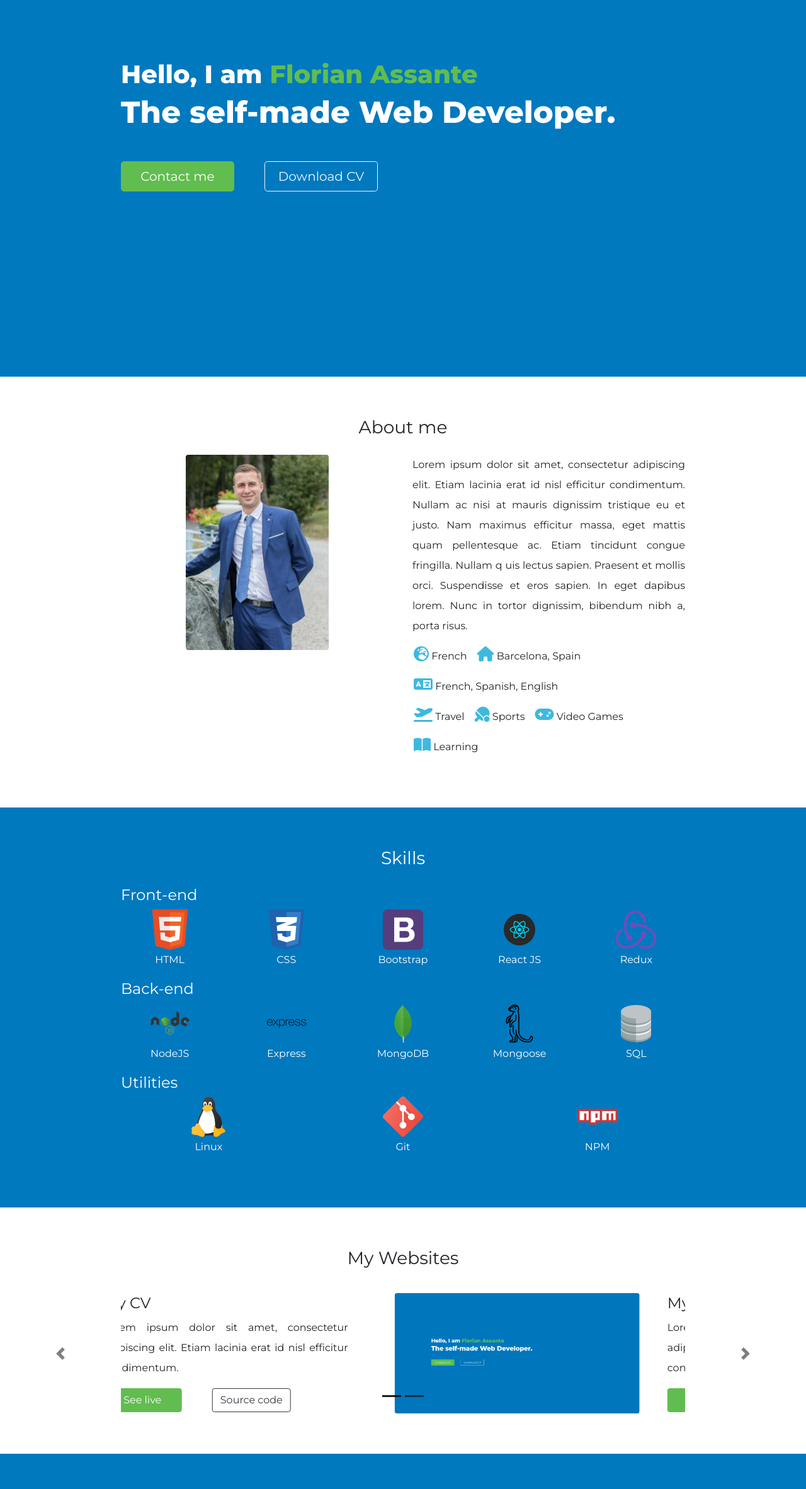
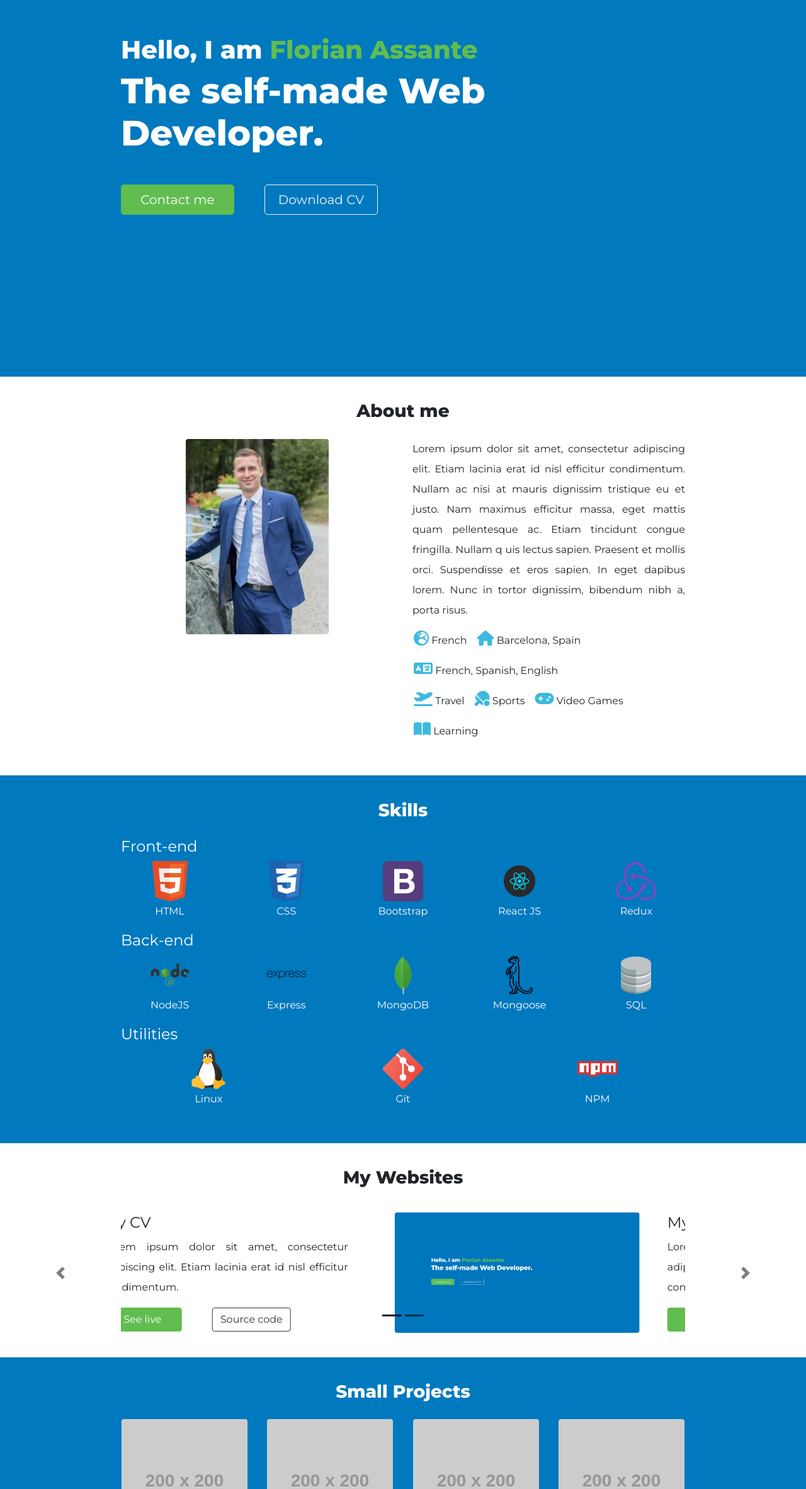
Before and after one commit to Raynnon/cv, a React (Create React App) app: page / in a window 1280 px wide. Shown: the part 202-2566 px from the top of the page at 63% size. Built offline with nearby package versions, Linux system fonts and the light colour scheme.

Commit message:
not repetitive css was turned into bootstrap class + improved header responsivity

```diff
--- a/src/App.js
+++ b/src/App.js
@@ -14,11 +14,12 @@ function App() {
   return (
     <Container fluid>
       {/* HEADER */}
-      <Container id="header" className="coloured-section" as="header" fluid>
-        <h2>
+      <Container id="header" className="coloured-section d-flex flex-column" as="header" fluid>
+        <div className="my-auto">
+          <h2 className="font-weight-bold">
             Hello, I am <span className="text-secondary">Florian Assante</span>
           </h2>
-        <h1>The self-made Web Developer.</h1>
+          <h1 className="font-weight-bold display-4">The self-made Web Developer.</h1>
           <div className="mt-5">
             <Button className="cta-button" variant="secondary" size="lg">
               Contact me
@@ -26,6 +27,7 @@ function App() {
             <Button variant="outline-light" size="lg">
               Download CV
             </Button>
+          </div>
         </div>
       </Container>
 
@@ -155,9 +157,9 @@ function App() {
       </Container>
 
       {/* MY PROJECTS */}
-      <Container id="websites" className="section" as="section" fluid>
+      <Container id="websites" className="pr-0 pl-0 section" as="section" fluid>
         <h3>My Websites</h3>
-        <Carousel>
+        <Carousel className="pt-0 pb-0">
           <Carousel.Item>
             <Row xs={1} xl={2}>
               <Col className="my-auto">
@@ -237,7 +239,7 @@ function App() {
         </Row>
       </Container>
 
-      <Container id="footer" className="text-center" as="footer" fluid>
+      <Container id="footer" className="text-center pb-1 bg-dark" as="footer" fluid>
         <a href="#header">
           <Image src={require("./images/arrow-top.png")} alt="Top Arrow" />
         </a>
--- a/src/app.scss
+++ b/src/app.scss
@@ -17,25 +17,17 @@ body {
 .section,
 .carousel,
 footer {
-    padding: 5% 15%;
-}
-
-h1 {
-    font-size: 3rem;
+    padding: 3% 15%;
 }
 
 h2 {
     font-size: 2.5rem;
 }
 
-h1,
-h2 {
-    font-weight: 800;
-}
-
-section h3 {
+h3 {
     margin-bottom: 3%;
     text-align: center;
+    font-weight: bold;
 }
 
 p {
@@ -79,7 +71,6 @@ i {
     height: 100vh;
     padding-left: 15%;
     padding-right: 15%;
-    padding-top: 37vh;
 }
 
 @media (max-width: 1139px) {
@@ -117,16 +108,6 @@ i {
 }
 
 /* My Websites */
-#websites {
-    padding-left: 0;
-    padding-right: 0;
-}
-
-.carousel {
-    padding-top: 0;
-    padding-bottom: 0;
-}
-
 .carousel-item .col {
     padding: 0 4%;
 }
@@ -158,7 +139,3 @@ footer,
 footer i {
     color: #fff;
 }
-
-footer {
-    background-color: #363636;
-}
--- a/src/custom.scss
+++ b/src/custom.scss
@@ -1,5 +1,6 @@
 $primary: #0079bf;
 $secondary: #61BD4F;
 $light: #F2F4F9;
+$dark: #363636;
 
 @import "~bootstrap/scss/bootstrap.scss";
```
Lines whose indentation alone changed are shown as unchanged.
